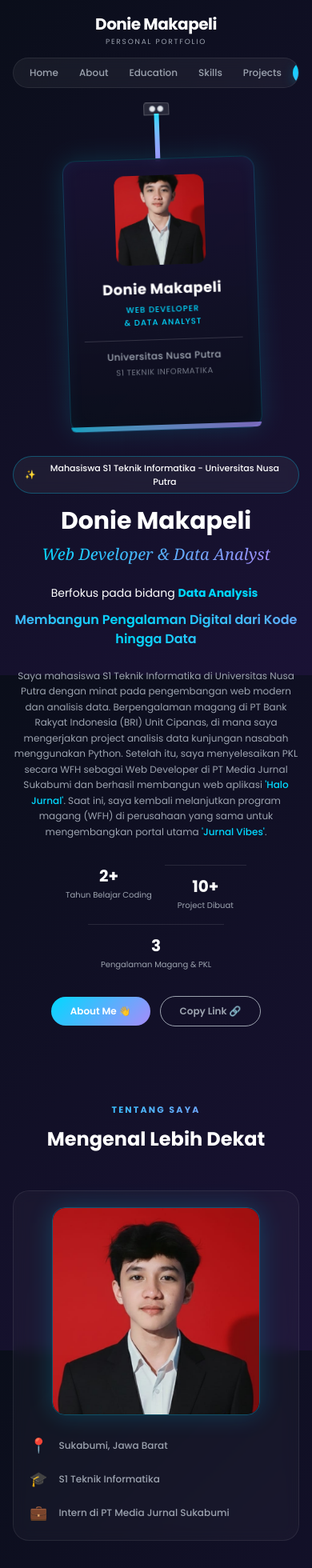
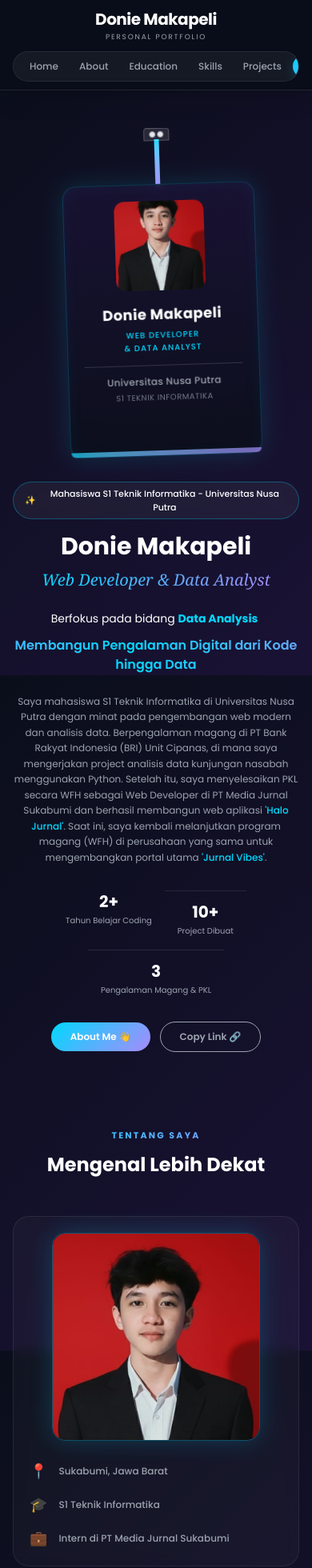
Before and after one commit to dmakapeli-prog/doni-portfolio, a Next.js app: page / in a window 390 px wide. Shown: the top 1960 px of the page at 80% size. Built offline with nearby package versions, Linux system fonts and the light colour scheme.

Commit message:
Fix mobile navbar overlap with solid bg and remove image loading delays via unoptimized prop

```diff
--- a/app/page.js
+++ b/app/page.js
@@ -135,8 +135,8 @@
   }, []);
 
   return (
-    <nav className={`fixed top-0 inset-x-0 z-50 transition-all duration-300 ${scrolled ? "pt-3 md:pt-4" : "pt-4 md:pt-6"}`}>
-      <div className="max-w-7xl mx-auto px-4 md:px-8 flex flex-col md:flex-row items-center justify-between gap-3 md:gap-4">
+    <nav className="fixed top-0 inset-x-0 z-[100] bg-[#0A0E1A]/95 backdrop-blur-md border-b border-white/10 py-2.5 sm:py-3 md:py-4 transition-all duration-300 shadow-xl">
+      <div className="max-w-7xl mx-auto px-4 md:px-8 flex flex-col md:flex-row items-center justify-between gap-2.5 md:gap-4">
 
         {/* Kiri: Logo */}
         <div className="flex flex-col items-center md:items-start">
@@ -196,8 +196,9 @@
             alt="Donie Makapeli"
             width={128}
             height={128}
-            priority
-            className="w-full h-full object-cover rounded-xl"
+            priority={true}
+            unoptimized={true}
+            className="w-full h-full object-cover rounded-xl opacity-100 transition-none"
           />
         </div>
 
@@ -246,7 +247,7 @@
   ];
 
   return (
-    <section id="home" className="relative min-h-screen flex items-center pt-28 md:pt-32 pb-12 md:pb-16 px-4 md:px-12 z-10">
+    <section id="home" className="relative min-h-screen flex items-center pt-36 sm:pt-40 md:pt-44 pb-12 md:pb-16 px-4 md:px-12 z-10">
       <div className="relative z-10 max-w-7xl mx-auto w-full grid md:grid-cols-[60%_40%] gap-8 lg:gap-12 items-center">
 
         {/* ====== KIRI (60%): Teks ====== */}
@@ -337,16 +338,18 @@
         </div>
 
         <div className="grid grid-cols-1 md:grid-cols-2 gap-8 md:gap-12 lg:gap-16 items-center">
-          {/* KOLOM KIRI */}
-          <div className="fade-up fade-delay-1 flex justify-center">
+          {/* KOLOM KIRI (Tanpa delay animasi opacity agar foto langsung muncul) */}
+          <div className="flex justify-center">
             <div className="glass-card w-full max-w-md p-5 sm:p-8 flex flex-col items-center">
               <div className="w-full aspect-square rounded-2xl mb-6 sm:mb-8 flex items-center justify-center relative overflow-hidden shadow-[0_0_30px_rgba(0,217,255,0.2)] border border-accent-cyan/30 max-w-[260px] sm:max-w-[280px] max-h-[300px] sm:max-h-[320px] mx-auto">
                 <Image
                   src="/foto-doni.jpeg"
                   alt="Donie Makapeli"
                   fill
+                  priority={true}
+                  unoptimized={true}
                   sizes="(max-width: 768px) 260px, 320px"
-                  className="object-cover object-top rounded-2xl"
+                  className="object-cover object-top rounded-2xl opacity-100 transition-none"
                 />
               </div>
 
```
